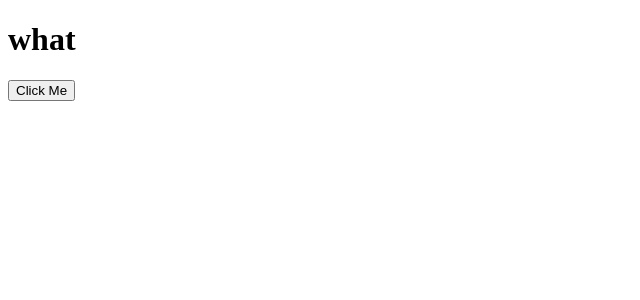
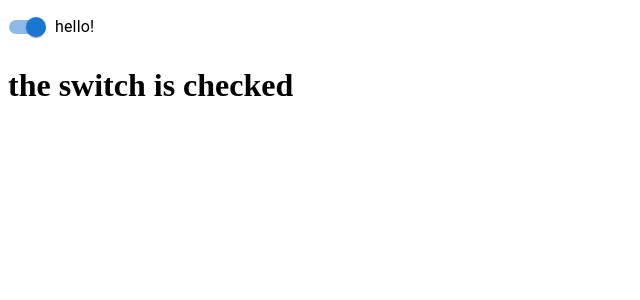
Before and after one commit to yoyobara/xdg-web-shortcut-maker, a React (Vite) app in the folder src/renderer/: page / in a window 1280 px wide. Shown: the top 300 px of the page, without its empty margins (0-640 px from the left). Built offline with nearby package versions, Linux system fonts and the light colour scheme.

Commit message:
chore(package.json, App.tsx, main.tsx): added mui, restructured files a bit

```diff
--- a/package.json
+++ b/package.json
@@ -22,7 +22,10 @@
 	},
 	"dependencies": {
 		"@electron-toolkit/preload": "^3.0.1",
-		"@electron-toolkit/utils": "^3.0.0"
+		"@electron-toolkit/utils": "^3.0.0",
+		"@emotion/react": "^11.13.5",
+		"@emotion/styled": "^11.13.5",
+		"@mui/material": "^6.1.10"
 	},
 	"devDependencies": {
 		"@electron-toolkit/eslint-config-prettier": "^2.0.0",
--- a/src/renderer/src/App.tsx
+++ /dev/null
@@ -1,14 +0,0 @@
-function App(): JSX.Element {
-	const onclick = () => {
-		console.log("BRUH");
-	}
-
-	return (
-		<div>
-			<h1>what</h1>
-			<button onClick={onclick}>Click Me</button>
-		</div>
-	)
-}
-
-export default App
--- /dev/null
+++ b/src/renderer/src/components/App.tsx
@@ -0,0 +1,17 @@
+import { FormControlLabel, Switch } from "@mui/material";
+import { SyntheticEvent, useState } from "react";
+
+export function App(): JSX.Element {
+	const [isChecked, setChecked] = useState(true);
+
+	const handleSwitchChange = (_: SyntheticEvent, checked: boolean) => {
+		setChecked(checked);
+	}
+
+	return (
+		<div>
+			<FormControlLabel checked={isChecked} onChange={handleSwitchChange} control={<Switch/>} label="hello!"/>
+			<h1>the switch is {isChecked ? "checked" : "not checked"}</h1>
+		</div>
+	)
+}
--- /dev/null
+++ b/src/renderer/src/components/index.tsx
@@ -0,0 +1 @@
+export { App } from './App'
--- a/src/renderer/src/main.tsx
+++ b/src/renderer/src/main.tsx
@@ -1,6 +1,7 @@
 import React from 'react'
 import ReactDOM from 'react-dom/client'
-import App from './App'
+
+import { App } from './components'
 
 ReactDOM.createRoot(document.getElementById('root') as HTMLElement).render(
 	<React.StrictMode>
```
Also changed, not shown: 1 other file (tests, documents, lock files or other folders).
